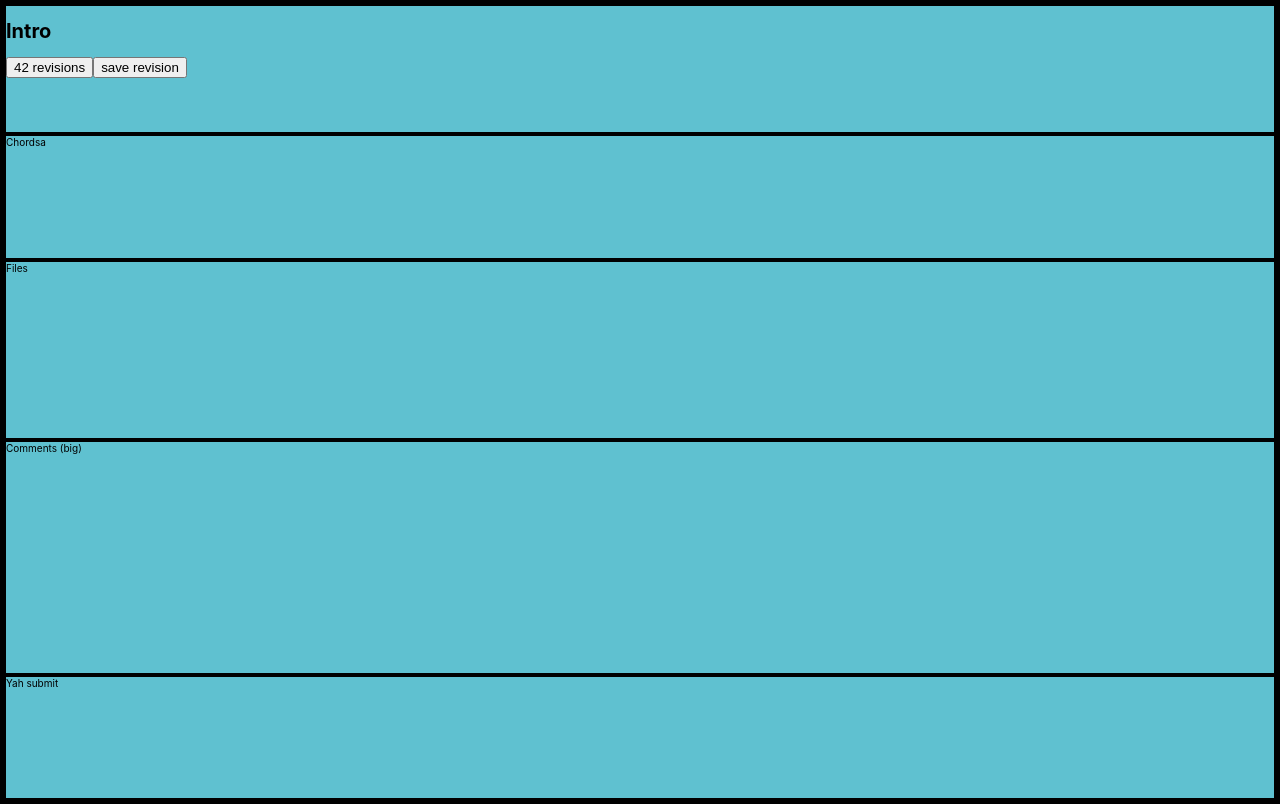
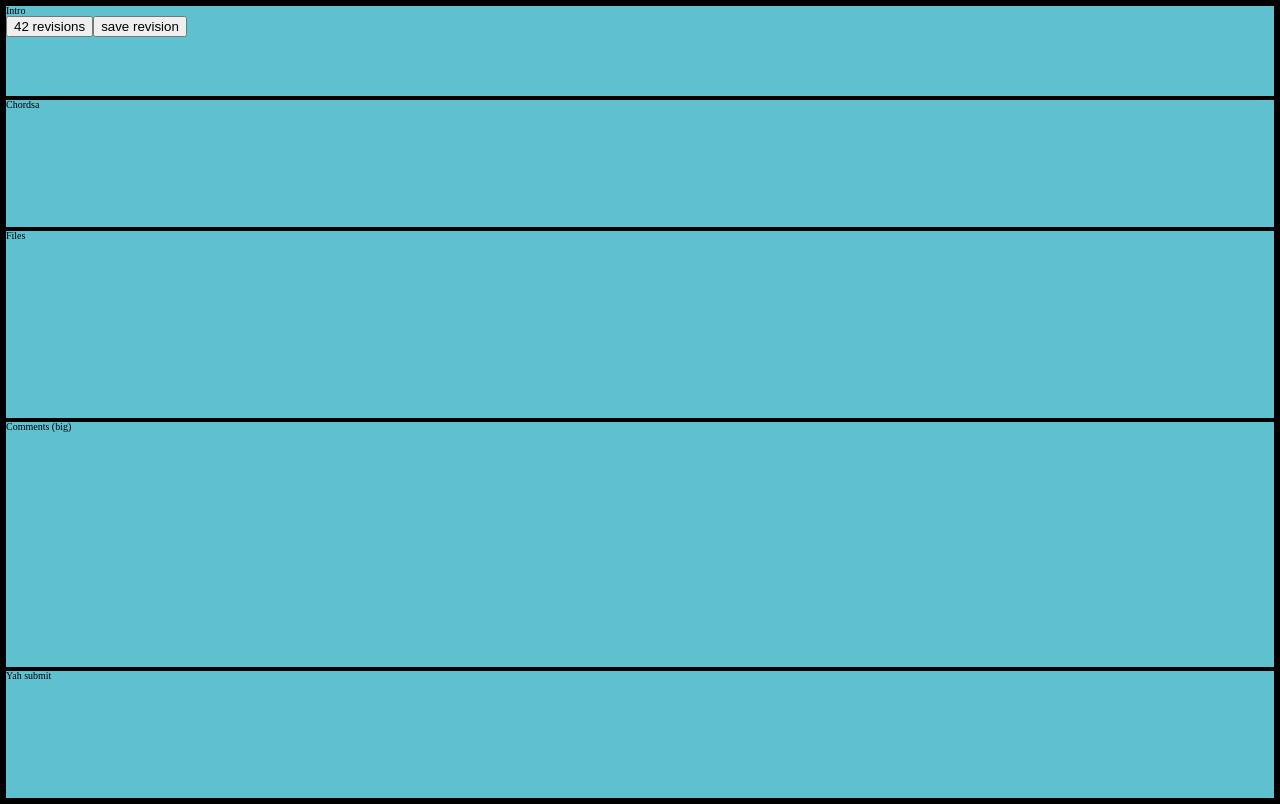
Before and after one commit to jamtools/section-view, a React (Create React App) app: page / in a window 1280 px wide. Built offline with nearby package versions, Linux system fonts and the light colour scheme.

Commit message:
Add a CSS reset

```diff
--- a/src/SectionView.css
+++ b/src/SectionView.css
@@ -1,3 +1,59 @@
+/* http://meyerweb.com/eric/tools/css/reset/
+   v2.0 | 20110126
+   License: none (public domain)
+*/
+
+html, body, div, span, applet, object, iframe,
+h1, h2, h3, h4, h5, h6, p, blockquote, pre,
+a, abbr, acronym, address, big, cite, code,
+del, dfn, em, img, ins, kbd, q, s, samp,
+small, strike, strong, sub, sup, tt, var,
+b, u, i, center,
+dl, dt, dd, ol, ul, li,
+fieldset, form, label, legend,
+table, caption, tbody, tfoot, thead, tr, th, td,
+article, aside, canvas, details, embed,
+figure, figcaption, footer, header, hgroup,
+menu, nav, output, ruby, section, summary,
+time, mark, audio, video {
+	margin: 0;
+	padding: 0;
+	border: 0;
+	font-size: 100%;
+	font: inherit;
+	vertical-align: baseline;
+}
+/* HTML5 display-role reset for older browsers */
+article, aside, details, figcaption, figure,
+footer, header, hgroup, menu, nav, section {
+	display: block;
+}
+body {
+	line-height: 1;
+}
+ol, ul {
+	list-style: none;
+}
+blockquote, q {
+	quotes: none;
+}
+blockquote:before, blockquote:after,
+q:before, q:after {
+	content: '';
+	content: none;
+}
+table {
+	border-collapse: collapse;
+	border-spacing: 0;
+}
+
+
+
+
+
+
+
+
 * { box-sizing: border-box;
 }
 html {font-size: 62.5%;}
```
